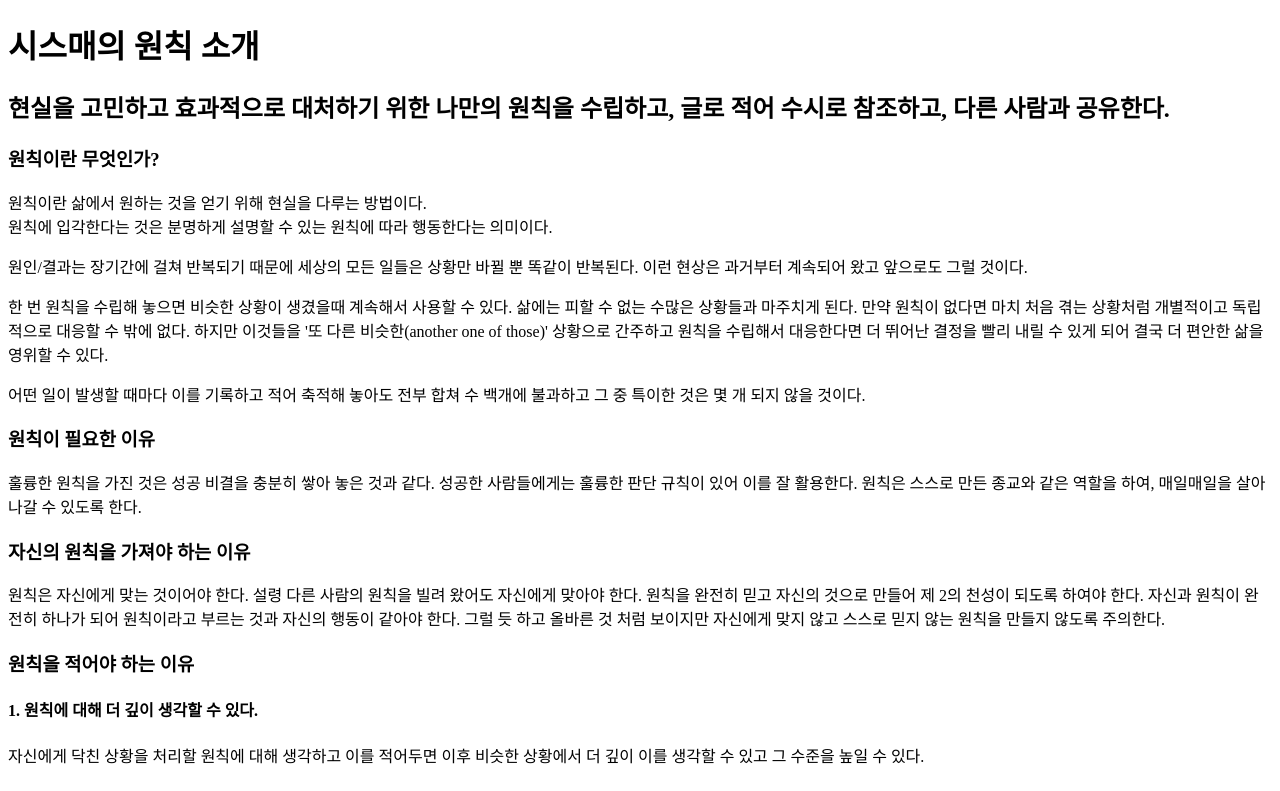
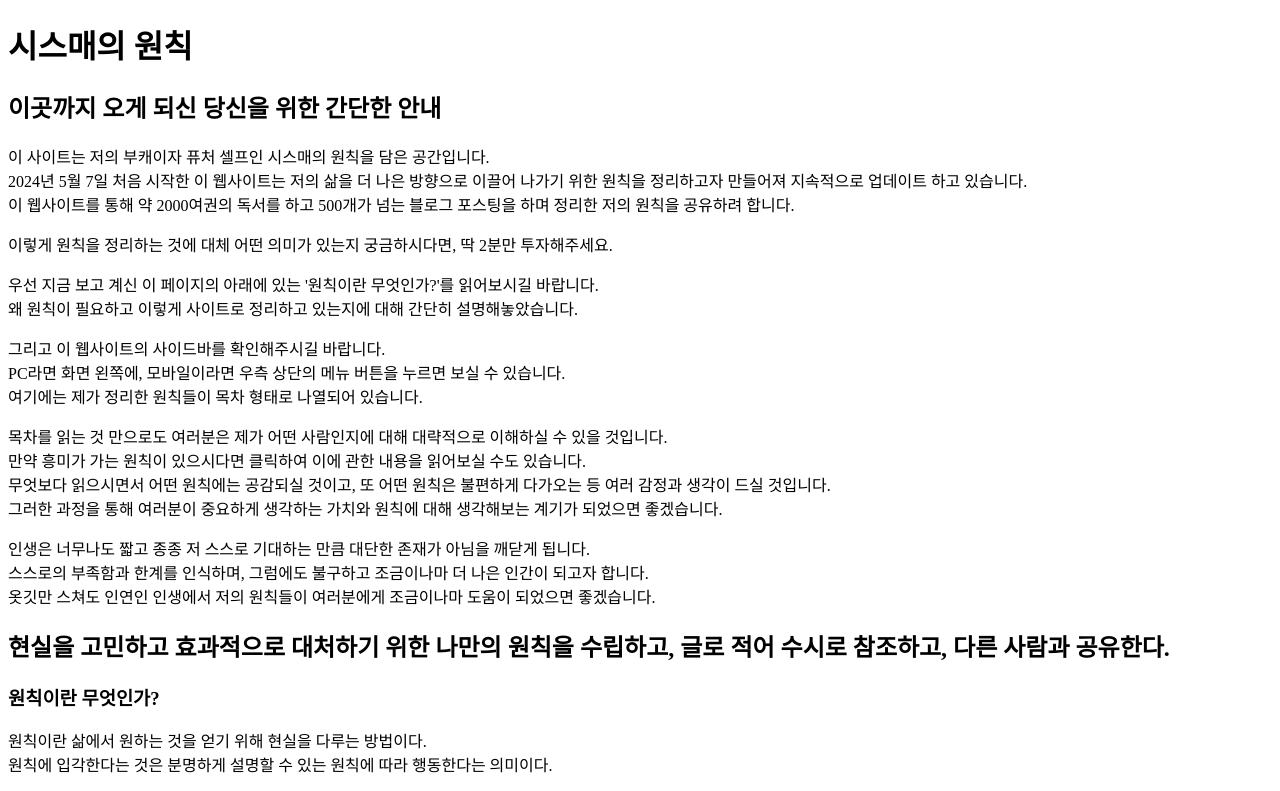
Before and after one commit to sysmae/principles, a Next.js app: page / in a window 1280 px wide. Shown: the top 791 px of the page. Built offline with nearby package versions, Linux system fonts and the light colour scheme.

Commit message:
원칙 안내 정리

```diff
--- a/pages/index.mdx
+++ b/pages/index.mdx
@@ -1,6 +1,28 @@
-# 시스매의 원칙 소개
+# 시스매의 원칙
 
-##
+## 이곳까지 오게 되신 당신을 위한 간단한 안내
+
+이 사이트는 저의 부캐이자 퓨처 셀프인 시스매의 원칙을 담은 공간입니다.
+2024년 5월 7일 처음 시작한 이 웹사이트는 저의 삶을 더 나은 방향으로 이끌어 나가기 위한 원칙을 정리하고자 만들어져 지속적으로 업데이트 하고 있습니다.
+이 웹사이트를 통해 약 2000여권의 독서를 하고 500개가 넘는 블로그 포스팅을 하며 정리한 저의 원칙을 공유하려 합니다.
+
+이렇게 원칙을 정리하는 것에 대체 어떤 의미가 있는지 궁금하시다면, 딱 2분만 투자해주세요.
+
+우선 지금 보고 계신 이 페이지의 아래에 있는 '원칙이란 무엇인가?'를 읽어보시길 바랍니다.
+왜 원칙이 필요하고 이렇게 사이트로 정리하고 있는지에 대해 간단히 설명해놓았습니다.
+
+그리고 이 웹사이트의 사이드바를 확인해주시길 바랍니다.
+PC라면 화면 왼쪽에, 모바일이라면 우측 상단의 메뉴 버튼을 누르면 보실 수 있습니다.
+여기에는 제가 정리한 원칙들이 목차 형태로 나열되어 있습니다.
+
+목차를 읽는 것 만으로도 여러분은 제가 어떤 사람인지에 대해 대략적으로 이해하실 수 있을 것입니다.
+만약 흥미가 가는 원칙이 있으시다면 클릭하여 이에 관한 내용을 읽어보실 수도 있습니다.
+무엇보다 읽으시면서 어떤 원칙에는 공감되실 것이고, 또 어떤 원칙은 불편하게 다가오는 등 여러 감정과 생각이 드실 것입니다.
+그러한 과정을 통해 여러분이 중요하게 생각하는 가치와 원칙에 대해 생각해보는 계기가 되었으면 좋겠습니다.
+
+인생은 너무나도 짧고 종종 저 스스로 기대하는 만큼 대단한 존재가 아님을 깨닫게 됩니다.
+스스로의 부족함과 한계를 인식하며, 그럼에도 불구하고 조금이나마 더 나은 인간이 되고자 합니다.
+옷깃만 스쳐도 인연인 인생에서 저의 원칙들이 여러분에게 조금이나마 도움이 되었으면 좋겠습니다.
 
 ## 현실을 고민하고 효과적으로 대처하기 위한 나만의 원칙을 수립하고, 글로 적어 수시로 참조하고, 다른 사람과 공유한다.
 
@@ -45,7 +67,7 @@
 
 #### 3. 다른 사람들과 의사소통이 더욱 원활해져서 상호이해도가 높아진다.
 
-원칙을 적으면 상대방으로부터 배울 수 있으며 사대를 더 잘 이해하고 더 효과적으로 협력할 수 있게 된다.
+원칙을 적으면 상대방으로부터 배울 수 있으며 상대를 더 잘 이해하고 더 효과적으로 협력할 수 있게 된다.
 해야할 일은 단지 기록을 시작하고 그 다음에 무슨 일이 일어나는지 지켜보는 것이다.
 
 ### 모든 행동을 원칙에 따라 하려고 노력하라
```
